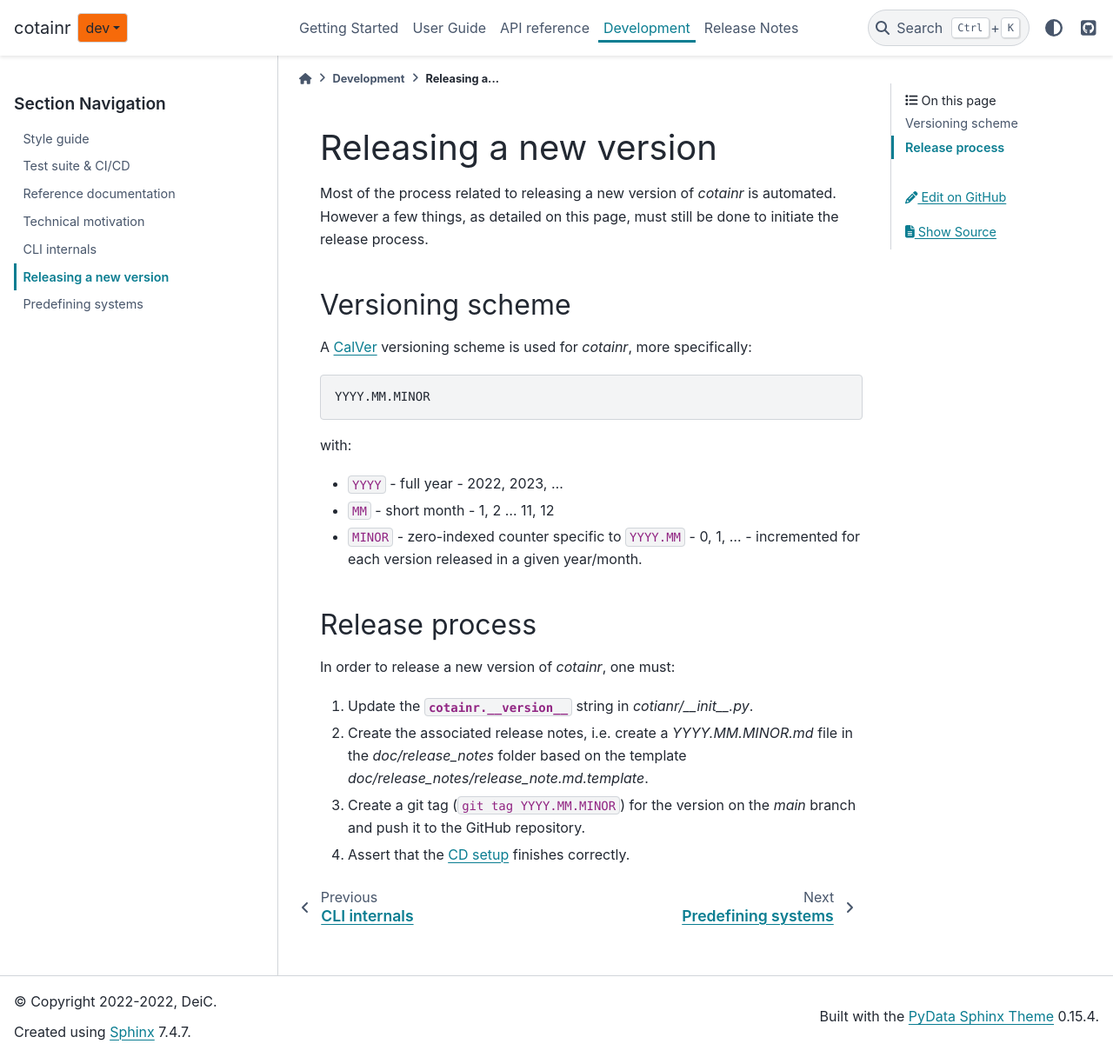
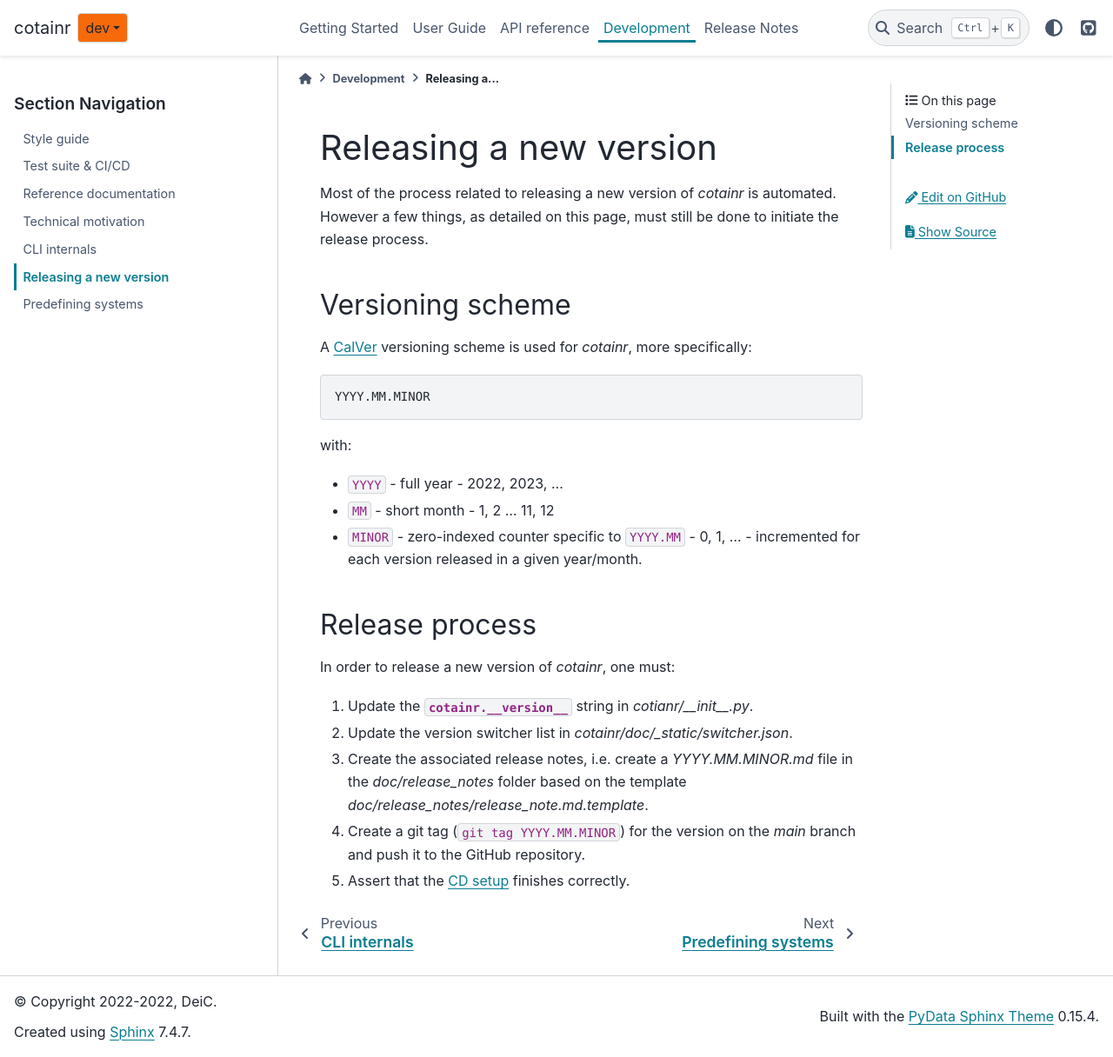
Before and after one commit to DeiC-HPC/cotainr, a Sphinx documentation site: the page built from doc/development/releasing.rst, in a window 1280 px wide and 1216 px high. Shown: the whole window at 87% size. Built offline with Sphinx 7.4.7 and the PyData theme 0.15.4, drawn with Linux system fonts in a browser that asks for light colours; pages that are not in the unit, such as notebooks, are missing from menus.

Commit message:
AB#520 Updated release documentation.

```diff
--- a/doc/development/releasing.rst
+++ b/doc/development/releasing.rst
@@ -24,6 +24,7 @@
 In order to release a new version of `cotainr`, one must:
 
 1. Update the :attr:`cotainr.__version__` string in `cotianr/__init__.py`.
-2. Create the associated release notes, i.e. create a `YYYY.MM.MINOR.md` file in the `doc/release_notes` folder based on the template `doc/release_notes/release_note.md.template`.
-3. Create a git tag (:code:`git tag YYYY.MM.MINOR`) for the version on the *main* branch and push it to the GitHub repository.
-4. Assert that the :ref:`CD setup <continuous_delivery>` finishes correctly.
+2. Update the version switcher list in `cotainr/doc/_static/switcher.json`.
+3. Create the associated release notes, i.e. create a `YYYY.MM.MINOR.md` file in the `doc/release_notes` folder based on the template `doc/release_notes/release_note.md.template`.
+4. Create a git tag (:code:`git tag YYYY.MM.MINOR`) for the version on the *main* branch and push it to the GitHub repository.
+5. Assert that the :ref:`CD setup <continuous_delivery>` finishes correctly.
```
